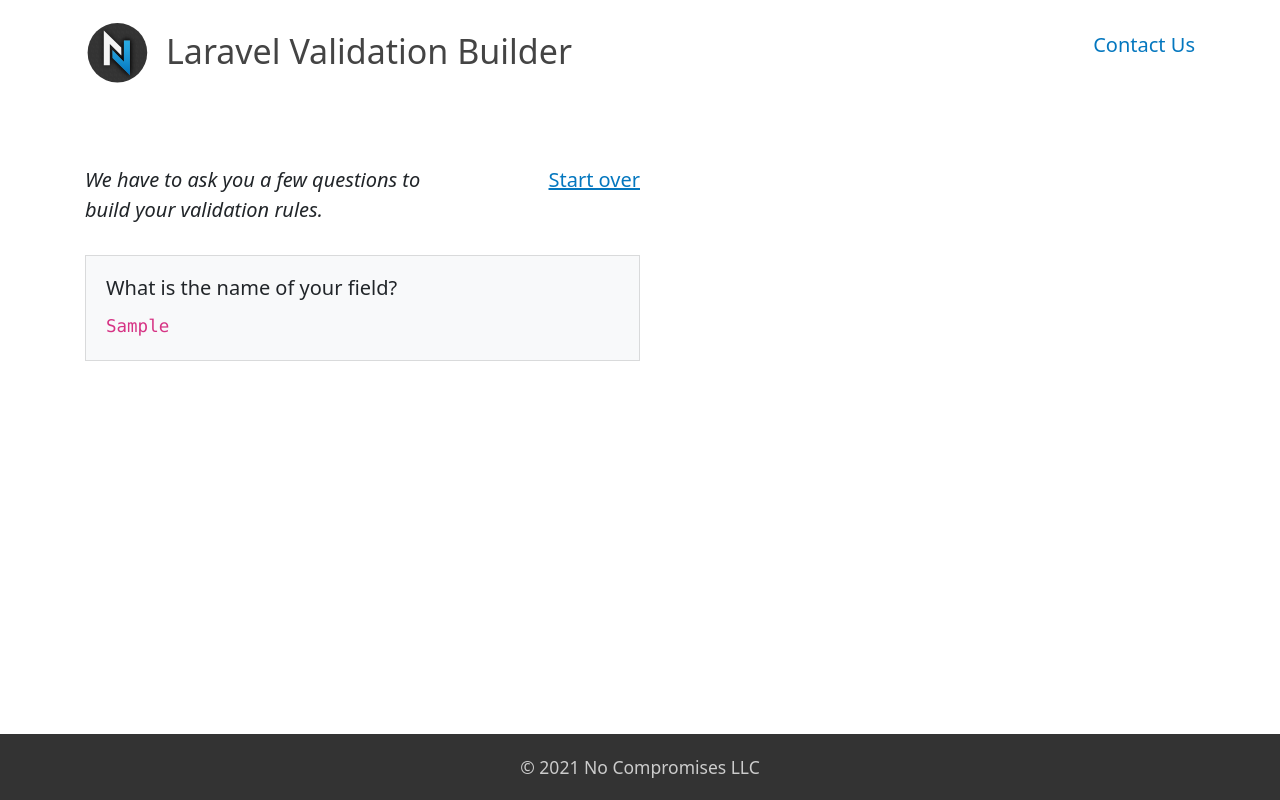
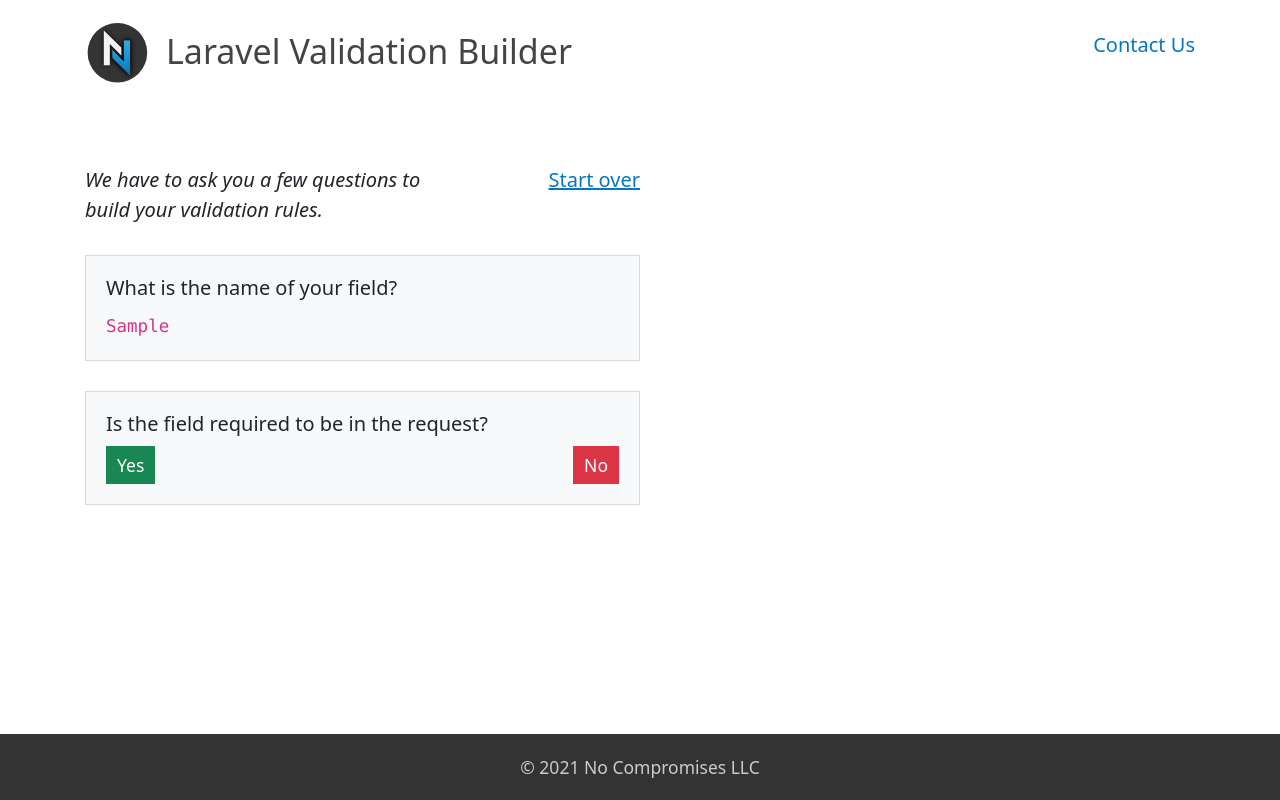
Before and after one commit to NoCompromises/masteringlaravel.io, a Vue app: page /worksheet in a window 1280 px wide. Both pictures are taken after typing "Sample" into the empty fields and a click on the button "Next". Built offline with nearby package versions, Linux system fonts and the light colour scheme.

Commit message:
implement QuestionRequired

```diff
--- /dev/null
+++ b/src/components/QuestionRequired.vue
@@ -0,0 +1,54 @@
+<template>
+  <section v-if="required === null" class="mt-4 card bg-light">
+    <div class="card-body">
+      <h6>Is the field required to be in the request?</h6>
+      <div class="row">
+        <div class="col-6">
+          <button
+            @click="setRequired(true)"
+            class="btn btn-success btn-sm show-next-step"
+          >
+            Yes
+          </button>
+        </div>
+        <div class="col-6 text-end">
+          <button
+            @click="setRequired(false)"
+            class="btn btn-danger btn-sm show-next-step"
+          >
+            No
+          </button>
+        </div>
+      </div>
+    </div>
+  </section>
+  <section v-else class="mt-4 card bg-light additional-question">
+    <div class="card-body">
+      <h6>Is the field required to be in the request?</h6>
+      <div>
+        <code>{{ required ? "Yes" : "No" }}</code>
+      </div>
+    </div>
+  </section>
+</template>
+
+<script>
+export default {
+  name: "QuestionRequired",
+  emits: ["answerSelected"],
+  data() {
+    return {
+      required: null,
+    };
+  },
+  methods: {
+    setRequired(value) {
+      this.required = value;
+      this.$emit("answerSelected", {
+        fieldName: "required",
+        answer: value,
+      });
+    },
+  },
+};
+</script>
--- a/src/views/ValidationWorksheet.vue
+++ b/src/views/ValidationWorksheet.vue
@@ -44,6 +44,7 @@
           </div>
         </section>
         <question-field-name :name="fieldData.name" />
+        <question-required @answer-selected="answerSelected" />
       </div>
     </main>
   </main>
@@ -55,6 +56,7 @@
 import SiteHeader from "@/components/SiteHeader.vue";
 import SiteFooter from "@/components/SiteFooter.vue";
 import QuestionFieldName from "@/components/QuestionFieldName.vue";
+import QuestionRequired from "@/components/QuestionRequired.vue";
 
 export default {
   name: "ValidationWorksheet",
@@ -62,6 +64,7 @@ export default {
     SiteHeader,
     SiteFooter,
     QuestionFieldName,
+    QuestionRequired,
   },
   data() {
     return {
@@ -77,7 +80,11 @@ export default {
     getInitialFieldData() {
       return {
         name: "",
+        required: null,
       };
+    },
+    answerSelected({ fieldName, answer }) {
+      this.fieldData[fieldName] = answer;
     },
   },
 };
```
